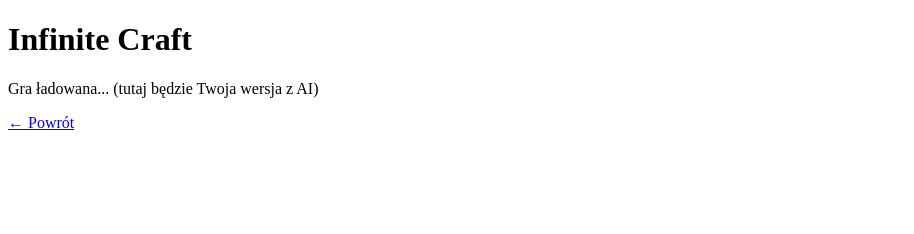
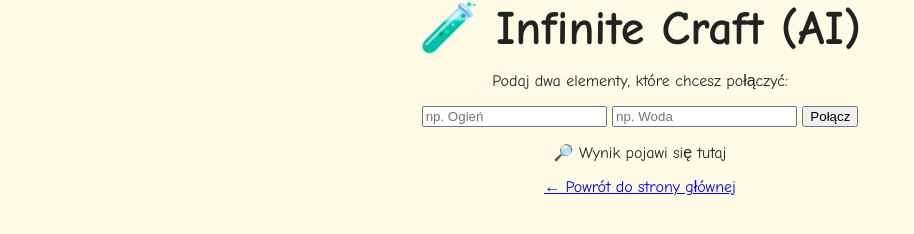
Before and after one commit to devkxxx/karofun, a plain HTML site: page infinite-craft.html in a window 1280 px wide. Shown: the whole page, without its empty margins (0-914 px from the left). Drawn offline with Linux system fonts and the light colour scheme.

Commit message:
Add files via upload

```diff
--- a/infinite-craft.html
+++ b/infinite-craft.html
@@ -3,11 +3,17 @@
 <html lang="pl">
 <head>
   <meta charset="UTF-8">
-  <title>Infinite Craft</title>
+  <title>Infinite Craft (AI)</title>
+  <link rel="stylesheet" href="style.css">
 </head>
 <body>
-  <h1>Infinite Craft</h1>
-  <p>Gra ładowana... (tutaj będzie Twoja wersja z AI)</p>
-  <p><a href="index.html">← Powrót</a></p>
+  <h1>🧪 Infinite Craft (AI)</h1>
+  <p>Podaj dwa elementy, które chcesz połączyć:</p>
+  <input type="text" id="first" placeholder="np. Ogień">
+  <input type="text" id="second" placeholder="np. Woda">
+  <button onclick="combine()">Połącz</button>
+  <p id="result">🔎 Wynik pojawi się tutaj</p>
+  <p><a href="index.html">← Powrót do strony głównej</a></p>
+  <script src="script.js"></script>
 </body>
 </html>
--- /dev/null
+++ b/script.js
@@ -0,0 +1,21 @@
+
+async function combine() {
+  const first = document.getElementById('first').value;
+  const second = document.getElementById('second').value;
+  const resultBox = document.getElementById('result');
+
+  if (!first || !second) {
+    resultBox.textContent = "Wpisz dwa elementy!";
+    return;
+  }
+
+  resultBox.textContent = "Łączenie...";
+
+  try {
+    const response = await fetch(`https://neal.fun/api/infinite-craft/pair?first=${encodeURIComponent(first)}&second=${encodeURIComponent(second)}`);
+    const data = await response.json();
+    resultBox.textContent = `🔀 ${first} + ${second} = ${data.result}`;
+  } catch (error) {
+    resultBox.textContent = "Błąd połączenia z AI 😢";
+  }
+}
```
